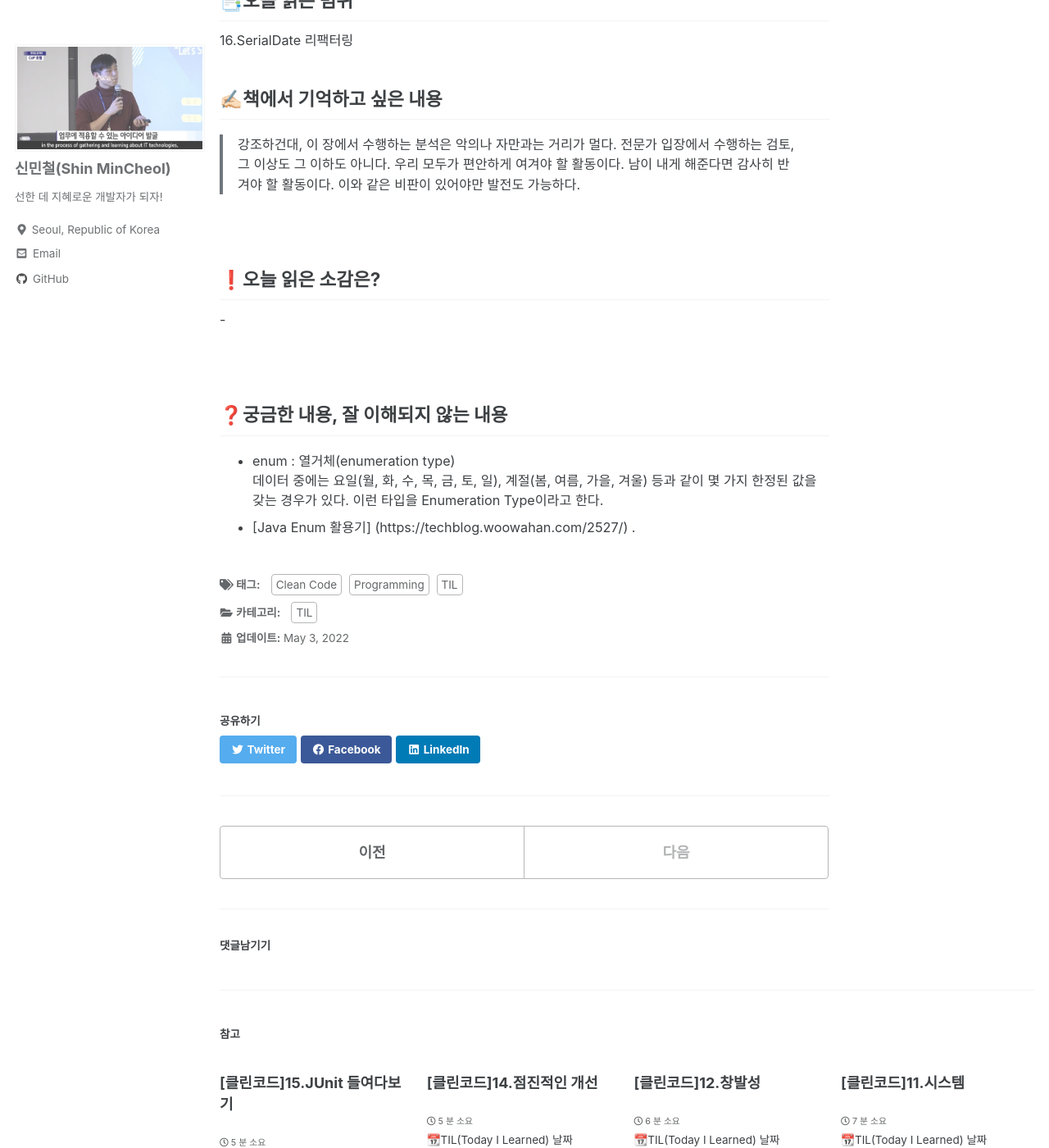
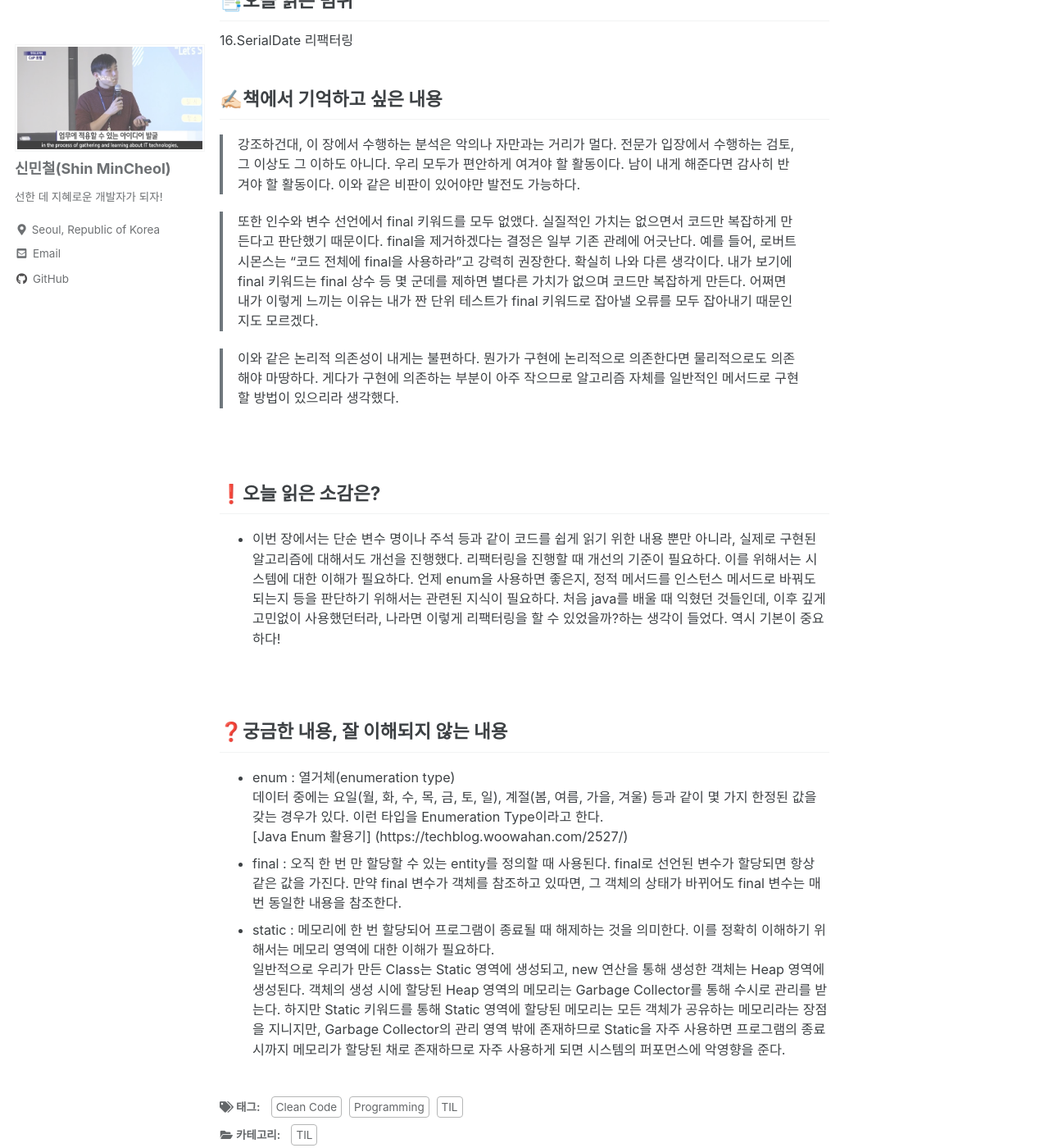
Before and after one commit to alsoj/alsoj.github.io, a Jekyll site: the page built from _posts/til/clean code/2022-05-03-[클린코드]16.SerialDate 리팩터링.md, in a window 1280 px wide and 1400 px high, scrolled down 350 px. Shown: the whole window at 82% size. Built offline with Jekyll 4.4.1, drawn with Linux system fonts in a browser that asks for light colours; cached includes are drawn as plain includes; comment, search, counter and statistics services are not loaded.

Commit message:
modify TIL clean code

```diff
--- a/_posts/til/clean code/2022-05-03-[클린코드]16.SerialDate 리팩터링.md
+++ b/_posts/til/clean code/2022-05-03-[클린코드]16.SerialDate 리팩터링.md
@@ -20,16 +20,23 @@ tags:
 
 > 강조하건대, 이 장에서 수행하는 분석은 악의나 자만과는 거리가 멀다. 전문가 입장에서 수행하는 검토, 그 이상도 그 이하도 아니다. 우리 모두가 편안하게 여겨야 할 활동이다. 남이 내게 해준다면 감사히 반겨야 할 활동이다. 이와 같은 비판이 있어야만 발전도 가능하다.
 
+> 또한 인수와 변수 선언에서 final 키워드를 모두 없앴다. 실질적인 가치는 없으면서 코드만 복잡하게 만든다고 판단했기 때문이다. final을 제거하겠다는 결정은 일부 기존 관례에 어긋난다. 예를 들어, 로버트 시몬스는 "코드 전체에 final을 사용하라"고 강력히 권장한다. 확실히 나와 다른 생각이다. 내가 보기에 final 키워드는 final 상수 등 몇 군데를 제하면 별다른 가치가 없으며 코드만 복잡하게 만든다. 어쩌면 내가 이렇게 느끼는 이유는 내가 짠 단위 테스트가 final 키워드로 잡아낼 오류를 모두 잡아내기 때문인지도 모르겠다.
+
+> 이와 같은 논리적 의존성이 내게는 불편하다. 뭔가가 구현에 논리적으로 의존한다면 물리적으로도 의존해야 마땅하다. 게다가 구현에 의존하는 부분이 아주 작으므로 알고리즘 자체를 일반적인 메서드로 구현할 방법이 있으리라 생각했다.
+
 <br />
 
 ## ❗오늘 읽은 소감은?
 
--
+- 이번 장에서는 단순 변수 명이나 주석 등과 같이 코드를 쉽게 읽기 위한 내용 뿐만 아니라, 실제로 구현된 알고리즘에 대해서도 개선을 진행했다. 리팩터링을 진행할 때 개선의 기준이 필요하다. 이를 위해서는 시스템에 대한 이해가 필요하다. 언제 enum을 사용하면 좋은지, 정적 메서드를 인스턴스 메서드로 바꿔도 되는지 등을 판단하기 위해서는 관련된 지식이 필요하다. 처음 java를 배울 때 익혔던 것들인데, 이후 깊게 고민없이 사용했던터라, 나라면 이렇게 리팩터링을 할 수 있었을까?하는 생각이 들었다. 역시 기본이 중요하다!
 
 <br />
 
 ## ❓궁금한 내용, 잘 이해되지 않는 내용
 
 - enum : 열거체(enumeration type)
-  데이터 중에는 요일(월, 화, 수, 목, 금, 토, 일), 계절(봄, 여름, 가을, 겨울) 등과 같이 몇 가지 한정된 값을 갖는 경우가 있다. 이런 타입을 Enumeration Type이라고 한다.
-- [Java Enum 활용기] (https://techblog.woowahan.com/2527/) .
+   데이터 중에는 요일(월, 화, 수, 목, 금, 토, 일), 계절(봄, 여름, 가을, 겨울) 등과 같이 몇 가지 한정된 값을 갖는 경우가 있다. 이런 타입을 Enumeration Type이라고 한다.
+  [Java Enum 활용기] (https://techblog.woowahan.com/2527/)
+- final : 오직 한 번 만 할당할 수 있는 entity를 정의할 때 사용된다. final로 선언된 변수가 할당되면 항상 같은 값을 가진다. 만약 final 변수가 객체를 참조하고 있따면, 그 객체의 상태가 바뀌어도 final 변수는 매번 동일한 내용을 참조한다.
+- static : 메모리에 한 번 할당되어 프로그램이 종료될 때 해제하는 것을 의미한다. 이를 정확히 이해하기 위해서는 메모리 영역에 대한 이해가 필요하다.
+  일반적으로 우리가 만든 Class는 Static 영역에 생성되고, new 연산을 통해 생성한 객체는 Heap 영역에 생성된다. 객체의 생성 시에 할당된 Heap 영역의 메모리는 Garbage Collector를 통해 수시로 관리를 받는다. 하지만 Static 키워드를 통해 Static 영역에 할당된 메모리는 모든 객체가 공유하는 메모리라는 장점을 지니지만, Garbage Collector의 관리 영역 밖에 존재하므로 Static을 자주 사용하면 프로그램의 종료시까지 메모리가 할당된 채로 존재하므로 자주 사용하게 되면 시스템의 퍼포먼스에 악영향을 준다.
```
